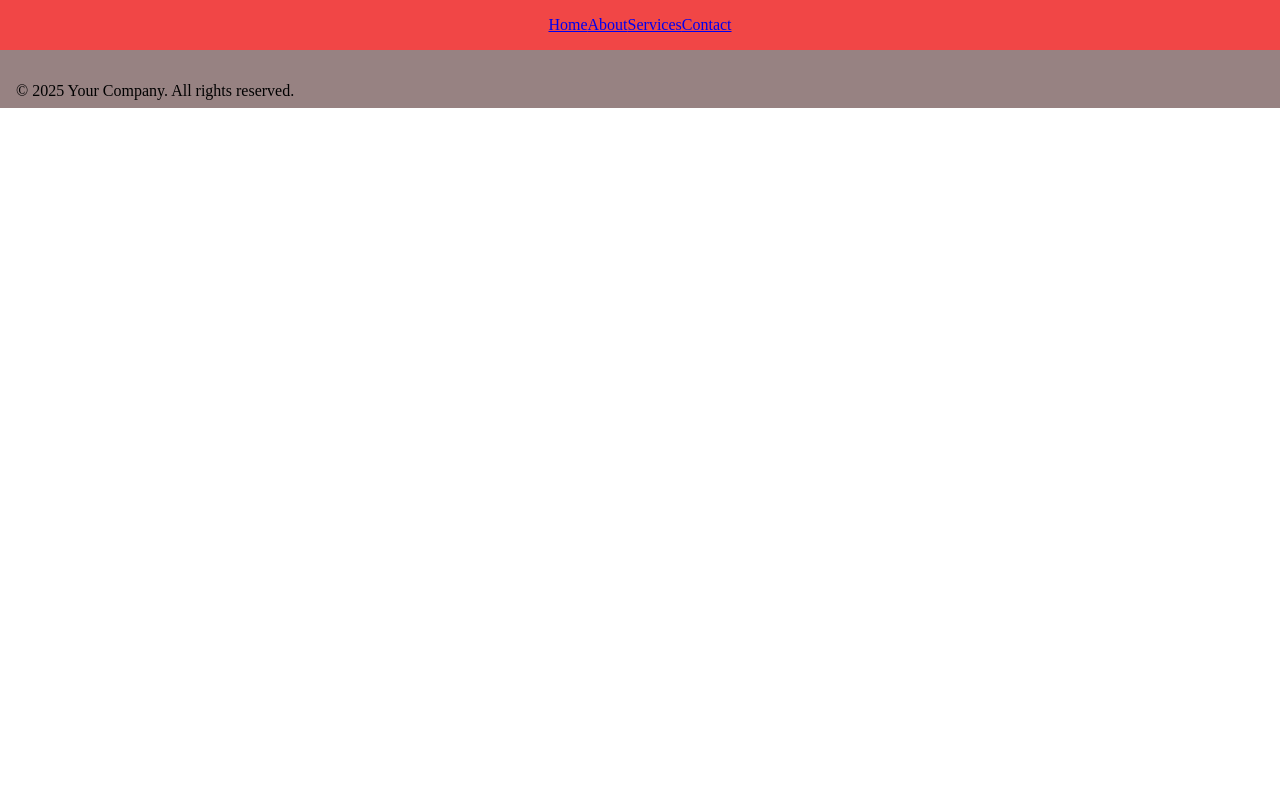
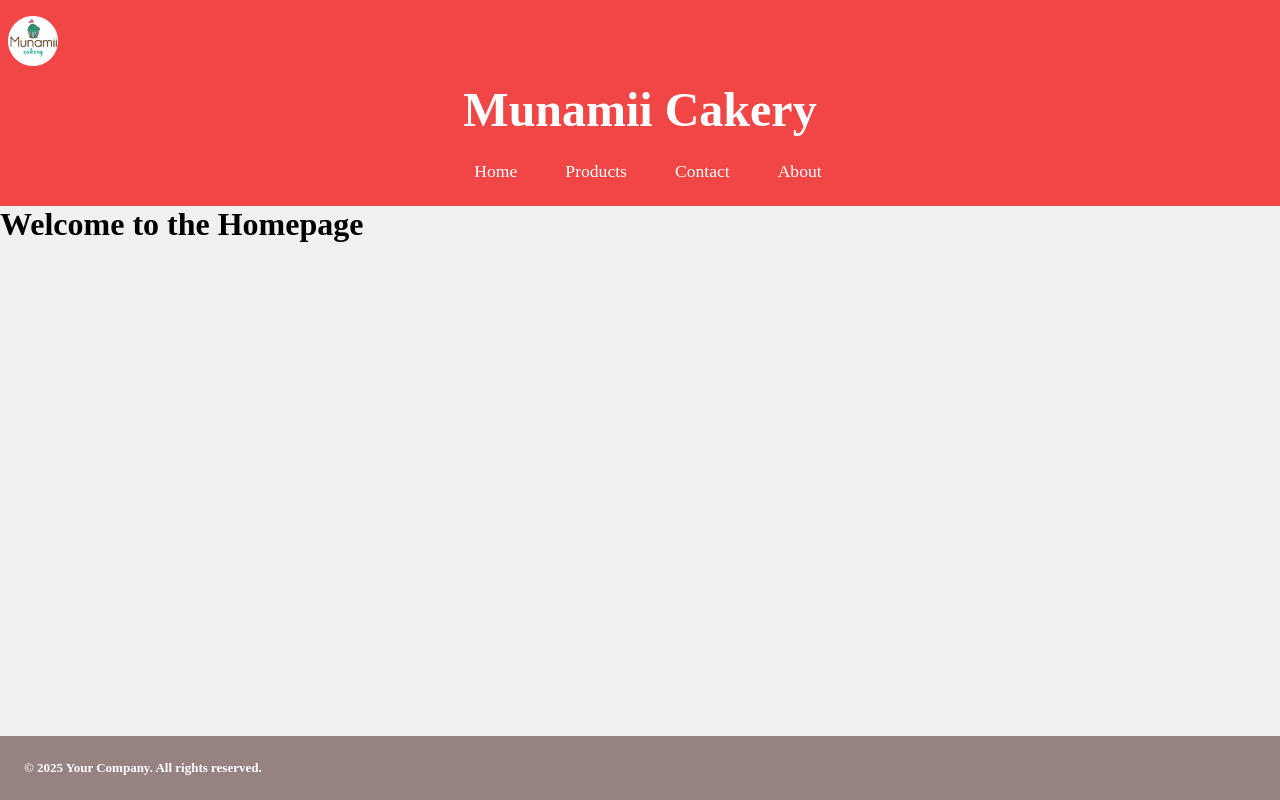
Before and after one commit to JonathanPersson12/cakery-website-lxcn-frontend-02, a plain HTML site: page Index.html in a window 1280 px wide. Drawn offline with Linux system fonts and the light colour scheme.

Commit message:
Re-structured the project folder. Implemented nav and footer style, also a javascript that loads nav and footer content + style by adding placeholders in each pages html. Take a look in  pages html codes to understand.

```diff
--- a/Index.html
+++ b/Index.html
@@ -1,31 +1,29 @@
 <!DOCTYPE html>
 <html lang="en">
 <head>
-  <meta charset="UTF-8">
-  <meta name="viewport" content="width=device-width, initial-scale=1.0">
+  <meta charset="UTF-8" />
+  <meta name="viewport" content="width=device-width, initial-scale=1.0"/>
   <title>Document</title>
   <link rel="stylesheet" href="Style.css">
+  <link rel="stylesheet" href="../nav/nav.css">
+  <link rel="stylesheet" href="../footer/footer.css">
 </head>
-<div>
-  <header class="header">
-    <nav class="nav-bar">
-      <ul class="nav-list">
-        <li><a href="#">Home</a></li>
-        <li><a href="#">About</a></li>
-        <li><a href="#">Services</a></li>
-        <li><a href="#">Contact</a></li>
-      </ul>
-    </nav>
-  </header>
-</div>
 <body>
+  <div class="page-wrapper">
 
-  <script src="Javascript.js"></script>
+    <!-- Nav will be injected here -->
+    <div id="nav-placeholder"></div>
+
+    <main class="main-content">
+      <!-- Your main page content here -->
+      <h1>Welcome to the Homepage</h1>
+    </main>
+
+    <!-- Footer will be injected here -->
+    <div id="footer-placeholder"></div>
+
+  </div>
+
+  <script src="dynamicLoader.js"></script>
 </body>
-
-<footer>
-  <div class="footer-content">
-    <p>&copy; 2025 Your Company. All rights reserved.</p>
-  </div>
-</footer>
 </html>
--- a/Style.css
+++ b/Style.css
@@ -1,21 +1,20 @@
+/* Browser reset */
 * {
   margin: 0;
   padding: 0;
 }
 
-.nav-bar {
-  background-color: #f14646;
-  padding: 1rem 0.5rem;
+.page-wrapper {
+  display: flex;
+  flex-direction: column;
+  min-height: 100vh;
 }
-.nav-list {
-  list-style: none;
-  display: flex;
+
+
+
+.main-content {
+  flex: 1;
   justify-content: center;
-
+  align-items: center;
+  background-color: #f0f0f0;
 }
-.footer-content {
-  display: flex;
-  background-color: #978282;
-  padding: 2rem 1rem 0.5rem;
-
-}
--- /dev/null
+++ b/dynamicLoader.js
@@ -0,0 +1,15 @@
+window.addEventListener('DOMContentLoaded', async () => {
+  const loadHTML = async (path, targetId) => {
+    try {
+      const res = await fetch(path);
+      const html = await res.text();
+      document.getElementById(targetId).innerHTML = html;
+    } catch (err) {
+      console.error(`Failed to load ${path}:`, err);
+    }
+  };
+
+  await loadHTML('/nav/nav.html', 'nav-placeholder');
+  await loadHTML('/footer/footer.html', 'footer-placeholder');
+
+});
--- /dev/null
+++ b/footer/footer.css
@@ -0,0 +1,19 @@
+.footer-wrapper {
+  background-color: #978282;
+  color: white;
+  font-size: 1rem;
+}
+
+.footer-content {
+  display: flex;
+  background-color: #978282;
+  font-size: 13px;
+  padding: 0.5rem;
+}
+
+.footer-content p {
+  color: #fff;
+  padding: 1rem;
+  font-weight: bold;
+  display: flex;
+}
--- /dev/null
+++ b/footer/footer.html
@@ -0,0 +1,6 @@
+<!-- footer.html -->
+<footer class="footer-wrapper">
+  <div class="footer-content">
+    <p>&copy; 2025 Your Company. All rights reserved.</p>
+  </div>
+</footer>
--- /dev/null
+++ b/nav/nav.css
@@ -0,0 +1,108 @@
+/* NAVIGATION WRAPPER */
+.nav {
+  background-color: #f14646;
+  padding: 1rem 0.5rem;
+  display: flex;
+  flex-direction: column;
+}
+
+/* LOGO & TITLE */
+.nav-logo {
+  display: flex;
+  margin-bottom: 1rem;
+}
+
+.nav-title {
+  font-size: 2rem;
+  color: #fff;
+  font-weight: bold;
+  text-align: center;
+}
+
+.nav-title a {
+  text-decoration: none;
+  color: #fff;
+  transition: all 0.3s ease-in-out;
+}
+
+/* NAV MENU */
+.nav-menu ul {
+  display: flex;
+  gap: 1rem;
+  padding: 1rem 0 0 1rem;
+  margin: 0;
+  justify-content: center;
+}
+
+.nav-menu-link {
+  list-style: none;
+}
+
+.nav-menu-link a {
+  text-decoration: none;
+  color: #fff;
+  padding: 0.5rem 1rem;
+  font-size: 1.1rem;
+  border-radius: 5px;
+  transition: all 0.3s ease-in-out;
+  display: inline-block;
+}
+
+.nav-menu-link a:hover {
+  background-color: #fff;
+  color: #f14646;
+}
+
+/* DROPDOWN */
+.dropdown {
+  position: relative;
+
+}
+
+/* Dropdown Button */
+.dropbtn {
+  background-color: #f14646;
+  color: #fff;
+  border: none;
+  font-size: 1.1rem;
+  padding: 0.5rem 1rem;
+  border-radius: 5px;
+  cursor: pointer;
+  transition: all 0.3s ease-in-out;
+}
+
+/* Hover State */
+.dropbtn:hover {
+  background-color: #fff;
+  color: #f14646;
+}
+
+
+/* Dropdown Content */
+.dropdown-content {
+  display: none;
+  position: absolute;
+  background-color: #fff;
+  min-width: 160px;
+  border-radius: 5px;
+  box-shadow: 0 4px 8px rgba(0, 0, 0, 0.15);
+  z-index: 1000;
+}
+
+.dropdown-content a {
+  color: #333;
+  padding: 12px 16px;
+  text-decoration: none;
+  display: block;
+  font-size: 1rem;
+  transition: background-color 0.2s;
+}
+
+.dropdown-content a:hover {
+  background-color: #ddd;
+}
+
+/* Show dropdown on hover */
+.dropdown:hover .dropdown-content {
+  display: block;
+}
--- /dev/null
+++ b/nav/nav.html
@@ -0,0 +1,29 @@
+<!-- nav.html -->
+ <header class="header">
+  <nav class="nav">
+    <div class="nav-logo">
+      <img src="../Bilder/cakery-logo.png" alt="Cakery Logo" width="50" height="50" loading="lazy">
+    </div>
+
+    <div class="nav-title">
+      <a href="../Index.html"><h1>Munamii Cakery</h1></a>
+    </div>
+    <div class="nav-menu">
+    <ul>
+      <li class="nav-menu-link"><a href="../Index.html">Home</a></li>
+
+      <li class="nav-menu-link dropdown">
+        <a href="../pages/products.html" class="dropbtn">Products</a>
+        <div class="dropdown-content">
+          <a href="#">Cupcakes</a>
+          <a href="#">Wedding Cakes</a>
+        </div>
+      </li>
+
+
+      <li class="nav-menu-link"><a href="../pages/contact.html">Contact</a></li>
+      <li class="nav-menu-link"><a href="../pages/about.html">About</a></li>
+    </ul>
+  </div>
+  </nav>
+</header>
```
Also changed, not shown: pages/about.html (added, +33 -0 lines), pages/contact.html (added, +31 -0 lines), pages/products.html (added, +30 -0 lines), Bilder/cakery-logo.png (added), Javascript.js (deleted), about-page/index.html (deleted), about-page/style.css (deleted).
